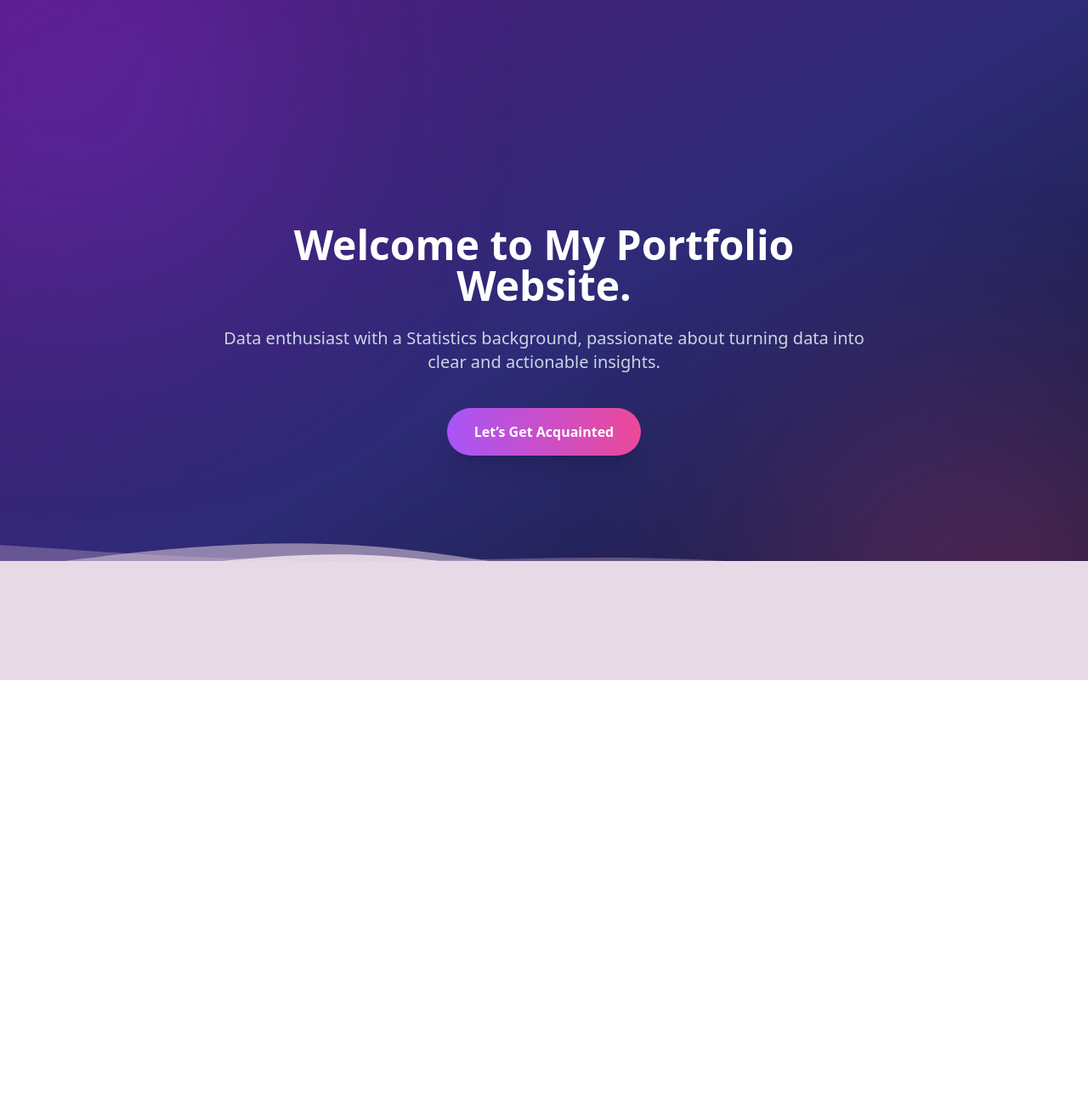
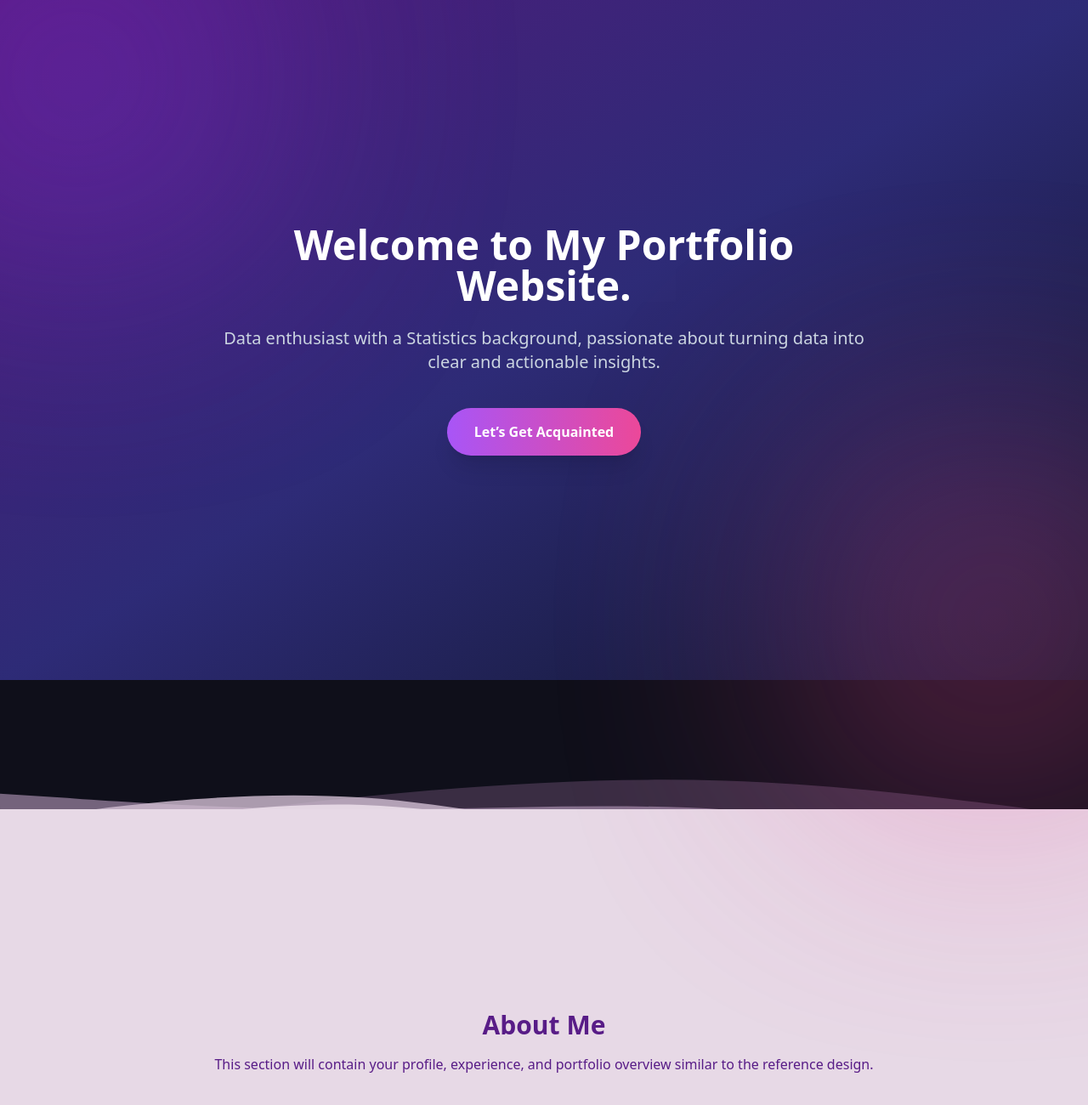
Before and after one commit to lintangntyas/portfolio, a Next.js app: page / in a window 1280 px wide. Shown: the top 1300 px of the page at 85% size. Before the commit the page ends 800 px from the top, so only its background shows below. Built offline with nearby package versions, Linux system fonts and the light colour scheme.

Commit message:
Update page.js

```diff
--- a/app/page.js
+++ b/app/page.js
@@ -4,20 +4,21 @@ import { motion } from "framer-motion";
 
 export default function Home() {
   return (
-    <main className="relative min-h-screen overflow-hidden bg-[#0f0f1a] text-white">
+    <main className="relative bg-[#0f0f1a] text-white overflow-hidden">
 
-      {/* background gradient */}
-      <div className="absolute inset-0 bg-gradient-to-br from-purple-900 via-indigo-900 to-slate-900 opacity-90"></div>
+      {/* ================= HERO ================= */}
+      <section className="relative z-20 min-h-screen flex items-center justify-center px-6 text-center">
 
-      {/* glow orbs */}
-      <div className="absolute top-[-120px] left-[-120px] w-[420px] h-[420px] bg-purple-600 rounded-full blur-[140px] opacity-40 animate-pulse"></div>
-      <div className="absolute bottom-[-140px] right-[-100px] w-[420px] h-[420px] bg-pink-500 rounded-full blur-[140px] opacity-40 animate-pulse"></div>
+        {/* background gradient */}
+        <div className="absolute inset-0 bg-gradient-to-br from-purple-900 via-indigo-900 to-slate-900 opacity-90" />
 
-      {/* content */}
-      <section className="relative z-20 min-h-screen flex items-center justify-center px-6 text-center">
-        <div className="max-w-3xl">
+        {/* glow orbs */}
+        <div className="absolute top-[-120px] left-[-120px] w-[420px] h-[420px] bg-purple-600 rounded-full blur-[140px] opacity-40 animate-pulse" />
+        <div className="absolute bottom-[-140px] right-[-100px] w-[420px] h-[420px] bg-pink-500 rounded-full blur-[140px] opacity-40 animate-pulse" />
 
-          {/* JUDUL */}
+        {/* content */}
+        <div className="relative max-w-3xl">
+
           <motion.h1
             initial={{ opacity: 0, y: 40 }}
             animate={{ opacity: 1, y: 0 }}
@@ -27,7 +28,6 @@ export default function Home() {
             Welcome to My Portfolio Website.
           </motion.h1>
 
-          {/* PARAGRAF */}
           <motion.p
             initial={{ opacity: 0, y: 20 }}
             animate={{ opacity: 1, y: 0 }}
@@ -49,10 +49,10 @@ export default function Home() {
         </div>
       </section>
 
-      {/* WAVES */}
-      <div className="absolute bottom-0 left-0 w-full h-[420px] overflow-hidden z-10">
+      {/* ================= WAVES ================= */}
+      <div className="relative w-full h-[420px] overflow-hidden -mt-32">
 
-        {/* back wave */}
+        {/* darkest */}
         <motion.svg
           viewBox="0 0 1440 320"
           className="absolute bottom-0 w-full opacity-40"
@@ -60,12 +60,12 @@ export default function Home() {
           transition={{ duration: 18, repeat: Infinity, ease: "easeInOut" }}
         >
           <path
-            fill="#b79bbd"
-            d="M0,160L80,165C160,171,320,181,480,181C640,181,800,171,960,181C1120,192,1280,224,1360,240L1440,256L1440,320L0,320Z"
+            fill="#7a5b82"
+            d="M0,224L80,213C160,203,320,181,480,165C640,149,800,139,960,144C1120,149,1280,171,1360,181L1440,192L1440,320L0,320Z"
           />
         </motion.svg>
 
-        {/* middle wave */}
+        {/* mid dark */}
         <motion.svg
           viewBox="0 0 1440 320"
           className="absolute bottom-0 w-full opacity-60"
@@ -73,16 +73,29 @@ export default function Home() {
           transition={{ duration: 14, repeat: Infinity, ease: "easeInOut" }}
         >
           <path
+            fill="#b79bbd"
+            d="M0,160L80,165C160,171,320,181,480,181C640,181,800,171,960,181C1120,192,1280,224,1360,240L1440,256L1440,320L0,320Z"
+          />
+        </motion.svg>
+
+        {/* light */}
+        <motion.svg
+          viewBox="0 0 1440 320"
+          className="absolute bottom-0 w-full opacity-80"
+          animate={{ y: [0, -12, 0] }}
+          transition={{ duration: 12, repeat: Infinity, ease: "easeInOut" }}
+        >
+          <path
             fill="#d2bfd3"
             d="M0,192L80,181C160,171,320,149,480,160C640,171,800,213,960,224C1120,235,1280,213,1360,202L1440,192L1440,320L0,320Z"
           />
         </motion.svg>
 
-        {/* front wave */}
+        {/* front lightest */}
         <motion.svg
           viewBox="0 0 1440 320"
           className="absolute bottom-0 w-full opacity-95"
-          animate={{ y: [0, -10, 0] }}
+          animate={{ y: [0, -8, 0] }}
           transition={{ duration: 10, repeat: Infinity, ease: "easeInOut" }}
         >
           <path
@@ -91,10 +104,23 @@ export default function Home() {
           />
         </motion.svg>
 
-        {/* bottom fill supaya tidak bocor */}
+        {/* bottom fill */}
         <div className="absolute bottom-0 left-0 w-full h-[140px] bg-[#e7d9e6]" />
+      </div>
 
-      </div>
+      {/* ================= ABOUT ================= */}
+      <section
+        id="about"
+        className="bg-[#e7d9e6] text-purple-900 py-24 px-6"
+      >
+        <div className="max-w-5xl mx-auto text-center">
+          <h2 className="text-3xl font-bold mb-4">About Me</h2>
+          <p>
+            This section will contain your profile, experience, and portfolio
+            overview similar to the reference design.
+          </p>
+        </div>
+      </section>
 
     </main>
   );
```
